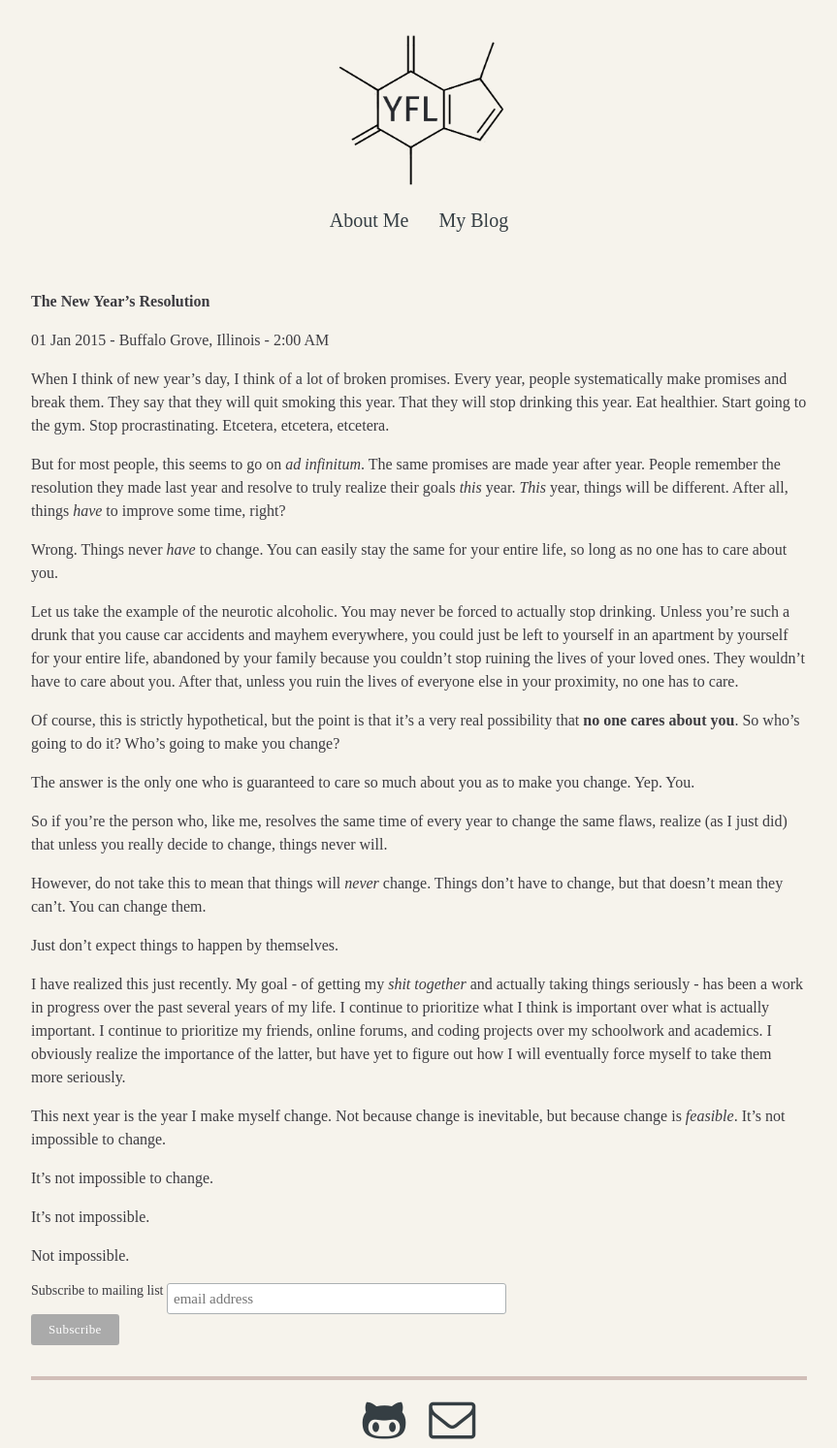
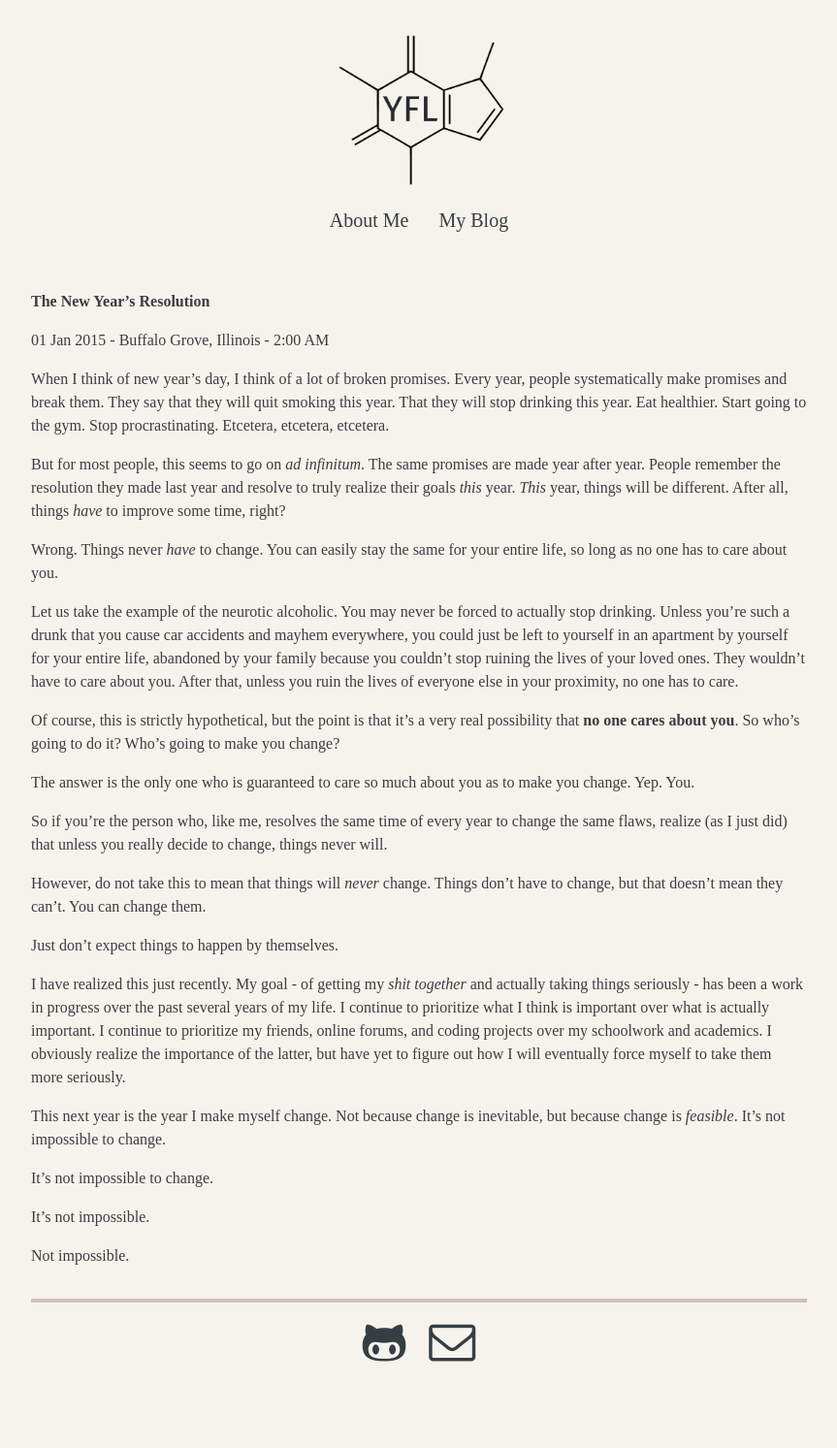
Before and after one commit to youngflee/youngflee.github.io, a Jekyll site: the page built from _posts/2015-01-01-new-year.md, in a window 1280 px wide. Shown: the whole page at 97% size, without its empty margins (208-1071 px from the left). Built offline with Jekyll 4.4.1, drawn with Linux system fonts in a browser that asks for light colours; nearby versions of some CDN libraries; comment, search, counter and statistics services are not loaded; after the commit the page ends 1413 px from its top, so only the background shows below that.

Commit message:
did mailchimp mess something up

```diff
--- a/_layouts/post.html
+++ b/_layouts/post.html
@@ -2,27 +2,8 @@
 layout: default
 ---
 
-<link href="//cdn-images.mailchimp.com/embedcode/horizontal-slim-10_7.css" rel="stylesheet" type="text/css">
-<style type="text/css">
-  #mc_embed_signup{background:#f6f3ec; clear:left; font:14px "fira-sans"; width:100%;}
-  #mc_embed_signup input.email {font-family:"fira-sans"; font-size: 15px; border: 1px solid #ABB0B2;  -webkit-border-radius: 3px; -moz-border-radius: 3px; border-radius: 3px; color: #343434; background-color: #fff; box-sizing:border-box; height:32px; padding: 0px 0.4em; display: inline-block; margin: 0; width:350px; vertical-align:top;}
-  #mc_embed_signup .button {font-size: 13px; font-family:"fira-sans"; border: none; -webkit-border-radius: 3px; -moz-border-radius: 3px; border-radius: 3px; letter-spacing: .03em; color: #fff; background-color: #aaa; box-sizing:border-box; height:32px; line-height:32px; padding:0 18px; display: inline-block; margin: 0; transition: all 0.23s ease-in-out 0s;}
-  /* Add your own MailChimp form style overrides in your site stylesheet or in this style block.
-     We recommend moving this block and the preceding CSS link to the HEAD of your HTML file. */
-</style>
 <div id="post">
   {{ content }}
-</div><!-- Begin MailChimp Signup Form -->
-<div id="mc_embed_signup">
-<form action="//youngflee.us12.list-manage.com/subscribe/post?u=8bc50047ae40d828a8d645507&amp;id=219228bb84" method="post" id="mc-embedded-subscribe-form" name="mc-embedded-subscribe-form" class="validate" target="_blank" novalidate>
-    <div id="mc_embed_signup_scroll">
-	<label for="mce-EMAIL">Subscribe to mailing list</label>
-	<input type="email" value="" name="EMAIL" class="email" id="mce-EMAIL" placeholder="email address" required>
-    <!-- real people should not fill this in and expect good things - do not remove this or risk form bot signups-->
-    <div style="position: absolute; left: -5000px;" aria-hidden="true"><input type="text" name="b_8bc50047ae40d828a8d645507_219228bb84" tabindex="-1" value=""></div>
-    <div class="clear"><input type="submit" value="Subscribe" name="subscribe" id="mc-embedded-subscribe" class="button"></div>
-    </div>
-</form>
 </div>
 
 <!--End mc_embed_signup-->
```
